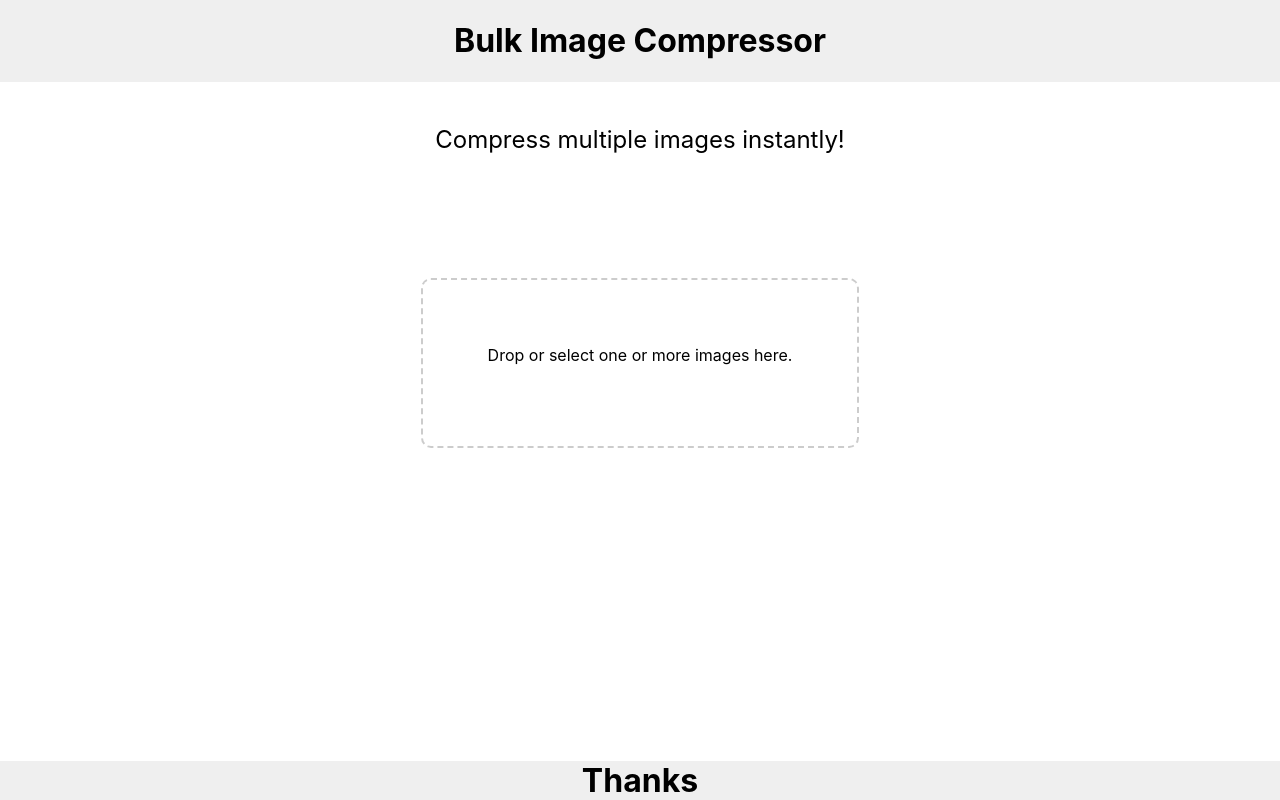
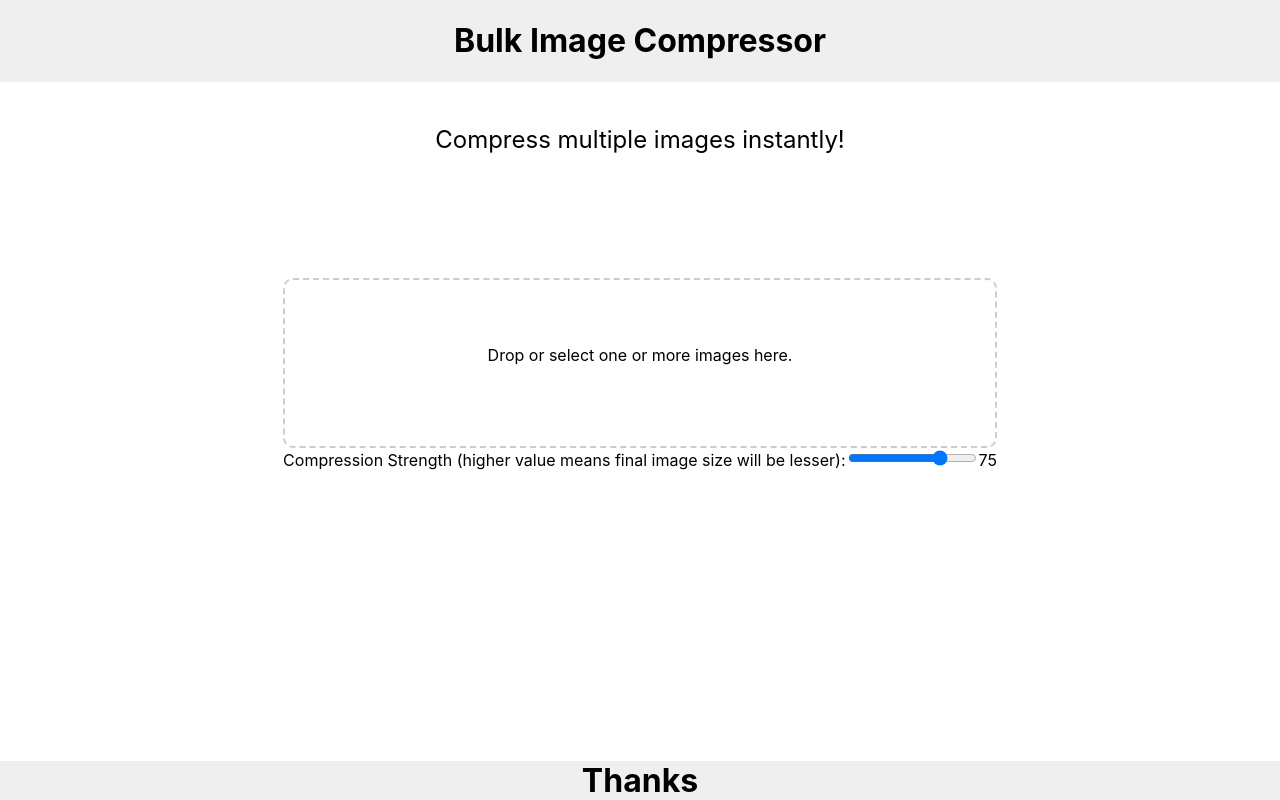
Before and after one commit to CaptainDaVinci/compress, a Next.js app: page / in a window 1280 px wide. Built offline with nearby package versions, Linux system fonts and the light colour scheme.

Commit message:
Adding a slider for compression strength

```diff
--- a/pages/index.tsx
+++ b/pages/index.tsx
@@ -16,6 +16,7 @@ export default function Home() {
   });
   const [compressing, setCompressing] = React.useState(false);
   const [compressedFilesList, setCompressedFilesList] = React.useState([]);
+  const [compressionQuality, setCompressionQuality] = React.useState(75); // Initial value for the slider
 
   const getFileSize = (bytes) => {
     const kilobytes = bytes / 1024;
@@ -49,7 +50,9 @@ export default function Home() {
     try {
       setCompressing(true);
       await Promise.all(acceptedFiles.map(async (file, index, files) => {
-        const compressedData = await encode(await builtinDecode(file), defaultOptions);
+        const encodedData = await encode(await builtinDecode(file), {...defaultOptions, quality: Math.min(101 - compressionQuality, 100)});
+        const compressedData = encodedData.byteLength < file.size ? encodedData : await file.arrayBuffer();
+
         const compressedFile: CompressedFile = {
           fileName: file.name,
           originalFileSize: file.size,
@@ -59,15 +62,10 @@ export default function Home() {
         }
 
         compressedFiles.push(compressedFile);
-        console.log(index, files.length);
       }));
 
-      console.log('Compression complete');
       const sortedFiles = compressedFiles.sort((a, b) => b.compressionPercentage - a.compressionPercentage);
       setCompressedFilesList(sortedFiles);
-      compressedFiles.forEach(f => {
-        console.log(f.fileName, getFileSize(f.originalFileSize), getFileSize(f.compressedFileSize));
-      });
     } finally {
       setCompressing(false);
     }
@@ -128,6 +126,19 @@ export default function Home() {
             <p>Drop or select one or more images here.</p>
           </div>
 
+          {/* Compression quality slider */}
+          <div>
+            <label>Compression Strength (higher value means final image size will be lesser):</label>
+            <input
+              type="range"
+              min="0"
+              max="100"
+              value={compressionQuality}
+              onChange={(e) => setCompressionQuality(Number(e.target.value))}
+            />
+            <span>{compressionQuality}</span>
+          </div>
+
           {/* Compress selected files */}
           {acceptedFiles.length > 0 && (
             <div>
```
